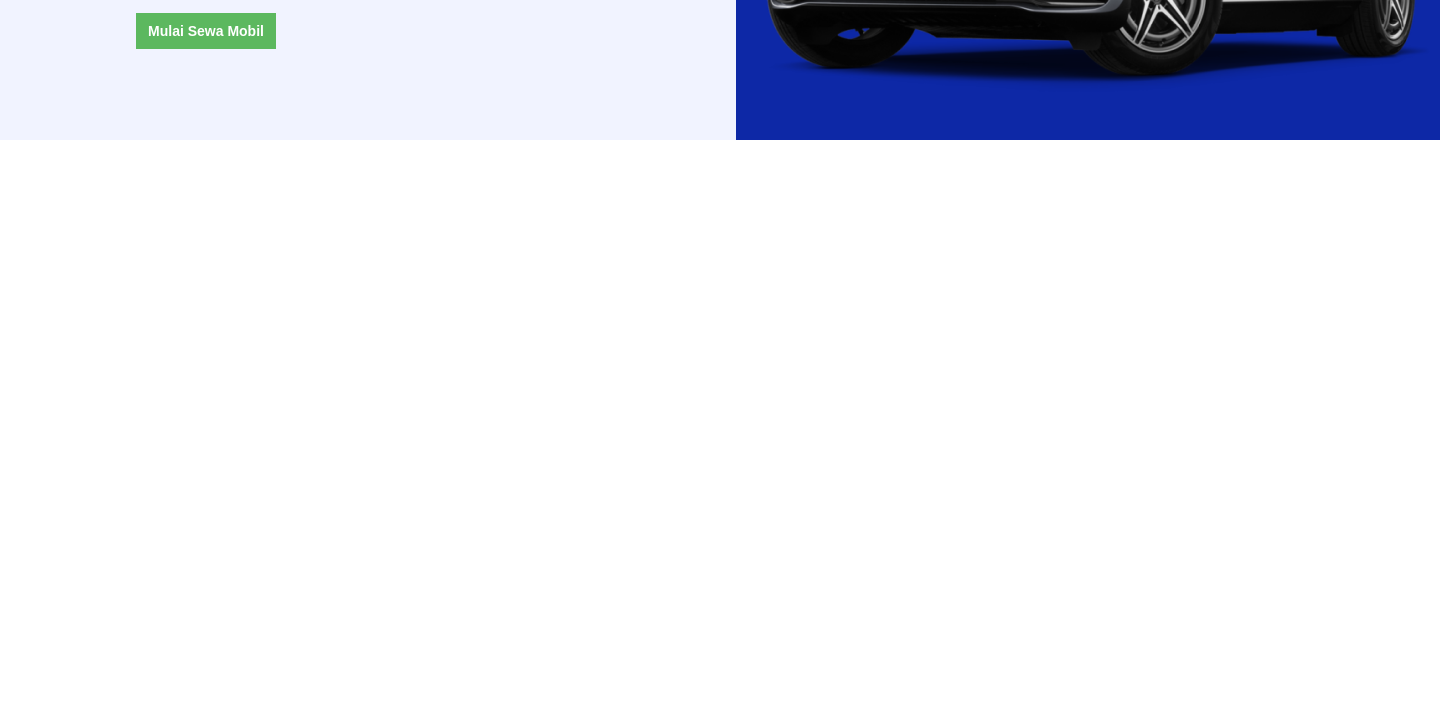
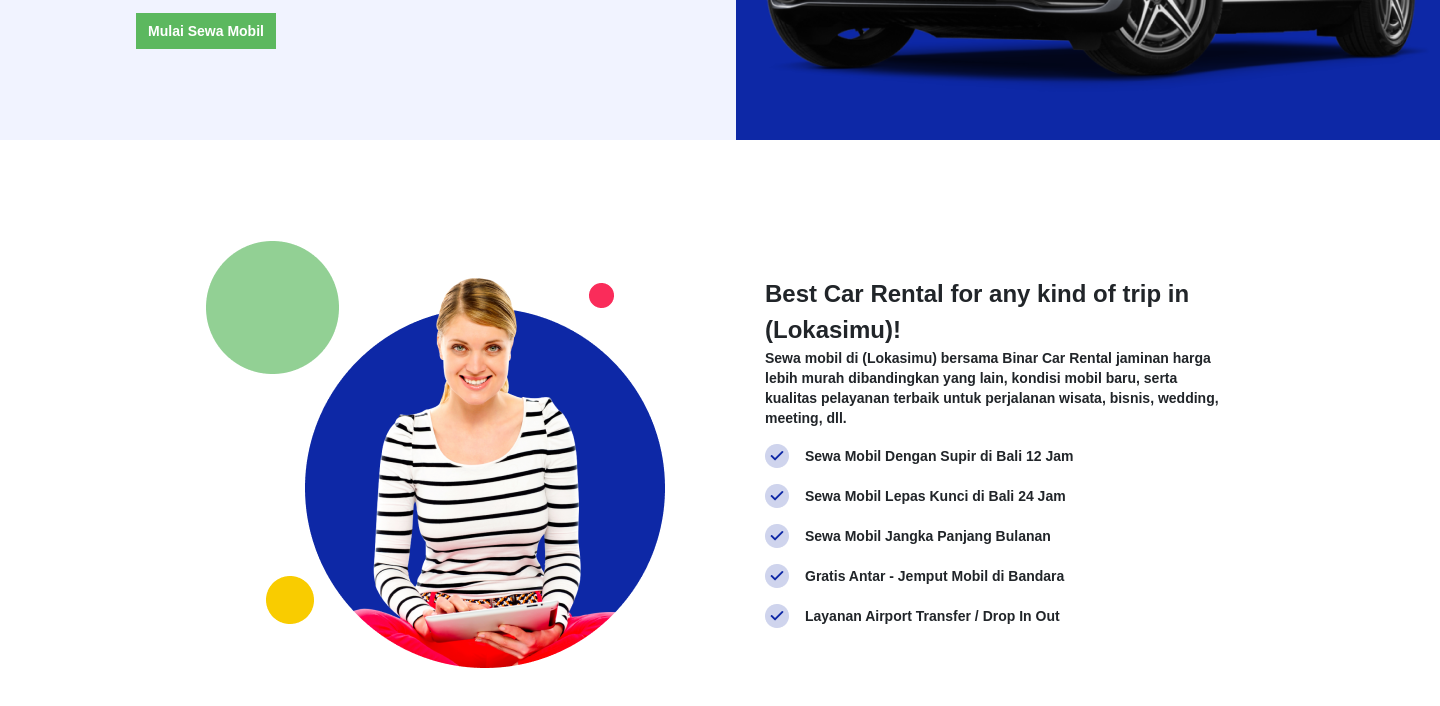
Before and after one commit to alifmutaram/latihan-car-rental, a plain HTML site: page index.html in a window 1280 px wide. Shown: the part 364-1070 px from the top of the page, 1440 px wide, since content can reach past the window. Drawn offline with nearby package versions, Linux system fonts and the light colour scheme.

Commit message:
menambahkan element (our service)

```diff
--- a/CSS/style.css
+++ b/CSS/style.css
@@ -25,7 +25,6 @@
   height: 35px;
   left: 136px;
   top: 24px;
-  /* border: 1px solid black; */
 }
 .logo > a {
   height: 34px;
@@ -41,8 +40,7 @@
   left: 864px;
   top: 24px;
   display: flex;
-  flex-direction: row;
-  align-items: center;
+  justify-content: flex-end !important;
   padding: 0px;
   gap: 32px;
 }
@@ -125,3 +123,98 @@ button a {
   background: #0d28a6;
   border-radius: 60px 0px 0px 0px;
 }
+
+/* style our service */
+.our-service {
+  position: absolute !important;
+  display: flex;
+  width: 1027px;
+  height: 428px;
+  left: 206px;
+  top: 604px;
+}
+.service-img {
+  justify-content: flex-center;
+  width: 459px;
+  height: 428px;
+  left: 206px;
+  top: 604px;
+}
+
+.desc-service {
+  position: sticky;
+  height: 376px;
+  width: 468px;
+  left: 765px;
+  top: 640px;
+  border-radius: 0px;
+}
+.text-desc-service {
+  position: relative;
+  height: 72px;
+  width: 468px;
+  left: 0px;
+  top: 0px;
+}
+.text-desc-service span {
+  font-family: Arial;
+  font-size: 24px;
+  font-weight: 700;
+  line-height: 36px;
+  letter-spacing: 0em;
+  text-align: left;
+}
+.frame-service {
+  display: flex;
+  flex-direction: column;
+  align-items: flex-start;
+  padding: 0px;
+  gap: 16px;
+  width: 468px;
+  height: 280px;
+}
+.frame-service span {
+  width: 468px;
+  height: 80px;
+  font-family: "Arial";
+  font-style: normal;
+  font-weight: 700;
+  font-size: 14px;
+  line-height: 20px;
+}
+.frame-service-inside {
+  display: flex;
+  flex-direction: row;
+  align-items: center;
+  padding: 0px;
+  gap: 16px;
+  width: 309px;
+  height: 24px;
+}
+.frame-service-inside .group-frame {
+  display: flex;
+  flex-direction: row;
+  align-items: center;
+  padding: 0px;
+  gap: 16px;
+
+  display: flex;
+  font-family: "Arial";
+  font-style: normal;
+  font-weight: 700;
+  font-size: 14px;
+  line-height: 20px;
+}
+.frame-service-inside .group-frame span {
+  height: 20px;
+  width: 269px;
+  left: 40px;
+  top: 2px;
+  border-radius: nullpx;
+
+  font-family: "Arial";
+  font-style: normal;
+  font-weight: 700;
+  font-size: 14px;
+  line-height: 20px;
+}
--- a/index.html
+++ b/index.html
@@ -18,7 +18,7 @@
     ></script>
   </head>
   <body>
-    <div class="main-content">
+    <div class="container-sm main-content">
       <div class="hero-section">
         <!-- awal header nav -->
         <nav class="navbar navbar-expand-lg header-nav">
@@ -65,10 +65,55 @@
         <!-- awal img car -->
         <div class="bg"></div>
         <div class="img-bg">
-          <img src="assets/car-banner.png" alt="" />
+          <img src="assets/car-banner.png" alt="car-banner" />
         </div>
         <!-- akhir img car -->
+
+        <!-- awal our service -->
+        <div class="our-service">
+          <div class="service-img">
+            <img src="assets/img-service.png" alt="our-service" />
+          </div>
+          <div class="desc-service">
+            <div class="text-desc-service">
+              <span>Best Car Rental for any kind of trip in (Lokasimu)!</span>
+            </div>
+            <div class="frame-service">
+                <span>Sewa mobil di (Lokasimu) bersama Binar Car Rental jaminan harga lebih murah dibandingkan yang lain, kondisi mobil baru, serta kualitas pelayanan terbaik untuk perjalanan wisata, bisnis, wedding, meeting, dll.</span>
+                <div class="frame-service-inside">
+                  <div class="group-frame">
+                    <img src="assets/cek.png" alt="cek">
+                    <span>Sewa Mobil Dengan Supir di Bali 12 Jam</span>
+                  </div>
+                </div>
+                <div class="frame-service-inside">
+                  <div class="group-frame">
+                    <img src="assets/cek.png" alt="cek">
+                    <span>Sewa Mobil Lepas Kunci di Bali 24 Jam</span>
+                  </div>
+                </div>
+                <div class="frame-service-inside">
+                  <div class="group-frame">
+                    <img src="assets/cek.png" alt="cek">
+                    <span>Sewa Mobil Jangka Panjang Bulanan</span>
+                  </div>
+                </div>
+                <div class="frame-service-inside">
+                  <div class="group-frame">
+                    <img src="assets/cek.png" alt="cek">
+                    <span>Gratis Antar - Jemput Mobil di Bandara</span>
+                  </div>
+                </div>
+                <div class="frame-service-inside">
+                  <div class="group-frame">
+                    <img src="assets/cek.png" alt="cek">
+                    <span>Layanan Airport Transfer / Drop In Out</span>
+                  </div>
+                </div>
+          </div>
+        </div>
       </div>
+      <!-- akhir our service -->
     </div>
   </body>
 </html>
```
Also changed, not shown: assets/cek.png (added), assets/img-service.png (added).
